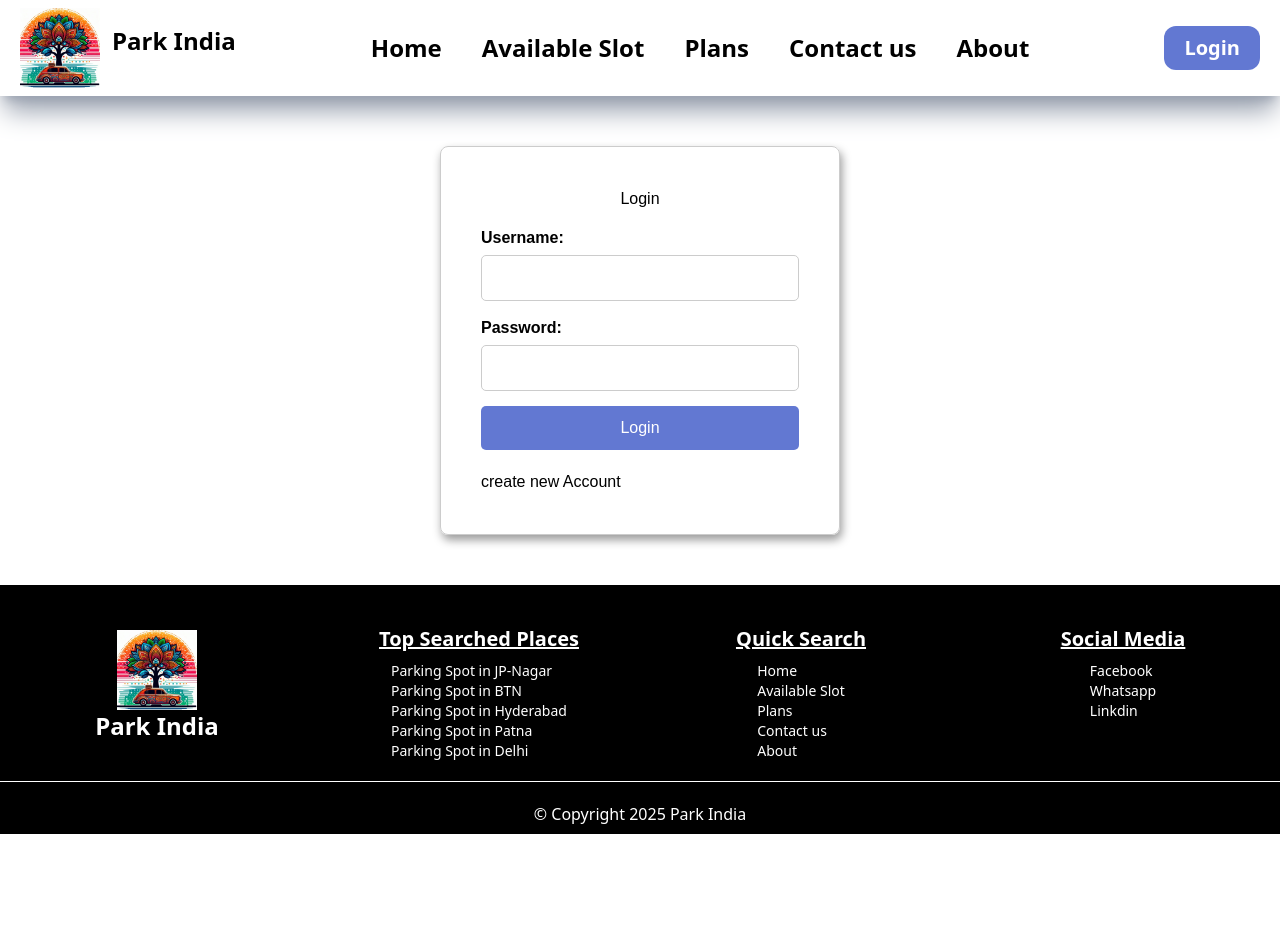
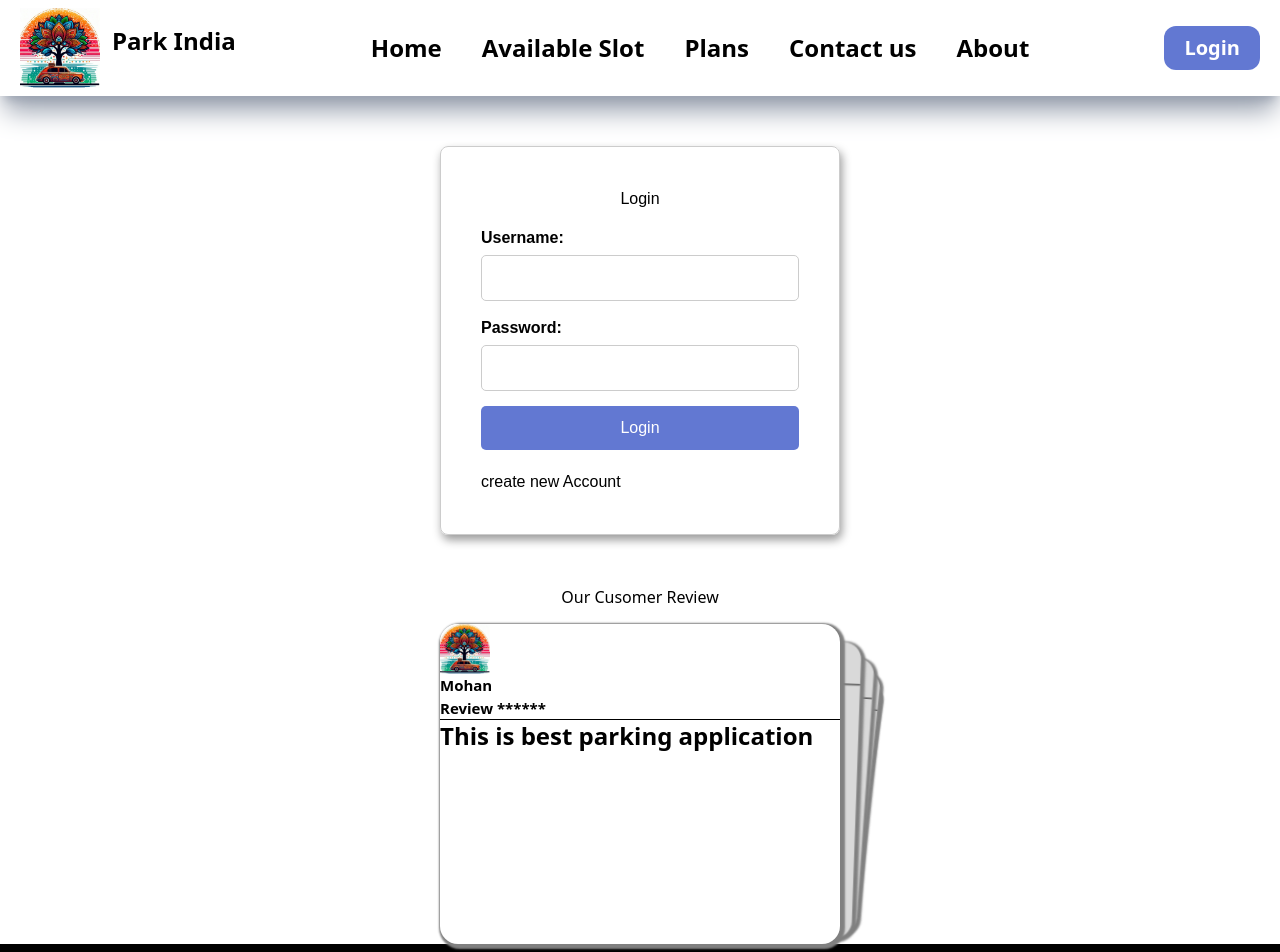
Before and after one commit to Satrudhankumar100/03_Park_India, a React (Vite) app in the folder park-india-ui/: page /login in a window 1280 px wide. Shown: the top 952 px of the page. Before the commit the page ends 834 px from the top, so only its background shows below. Built offline with nearby package versions, Linux system fonts and the light colour scheme.

Commit message:
review card created

```diff
--- a/park-india-ui/package.json
+++ b/park-india-ui/package.json
@@ -19,6 +19,7 @@
     "react-dom": "^19.0.0",
     "react-icons": "^5.5.0",
     "react-router-dom": "^7.3.0",
+    "swiper": "^11.2.6",
     "tailwindcss": "^4.0.14"
   },
   "devDependencies": {
--- a/park-india-ui/src/App.jsx
+++ b/park-india-ui/src/App.jsx
@@ -5,6 +5,7 @@ import Header from './components/Header/Header'
 import Footer from './components/Footer'
 import Signup from './components/SignUp/Signup'
 import { Route, Routes } from 'react-router-dom'
+import CustomerReview from './components/bookslot/CustomerReview'
 
 function App() {
   const [count, setCount] = useState(0)
@@ -18,10 +19,11 @@ function App() {
               <Route path="/login" element={<Login/>}/>
 
 
+
             </Routes>
 
 
-
+        <CustomerReview/>
       <Footer />
     </>
   )
--- a/park-india-ui/src/components/Login/Login.jsx
+++ b/park-india-ui/src/components/Login/Login.jsx
@@ -21,7 +21,7 @@ const Login = () => {
         </div>
         <button type="submit">Login</button>
 
-        <Link>create new Account</Link>
+        <Link to="/signup">create new Account</Link>
       </form>
     </div>
   );
--- /dev/null
+++ b/park-india-ui/src/components/bookslot/CustomerReview.css
@@ -0,0 +1,20 @@
+
+  .swiper {
+    width: 400px;
+    height: 320px;
+  }
+
+  .swiper-slide {
+    display: flex;
+    align-items: center;
+    justify-content: center;
+    border-radius: 18px;
+    font-size: 15px;
+    font-weight: bold;
+    color:black;
+    box-shadow: 2px 2px 2px 3px gray;
+  }
+
+  .swiper-slide{
+    background-color: white;
+  }
--- a/park-india-ui/src/components/bookslot/CustomerReview.jsx
+++ b/park-india-ui/src/components/bookslot/CustomerReview.jsx
@@ -0,0 +1,91 @@
+import React from "react";
+import { Swiper, SwiperSlide } from "swiper/react";
+import { EffectCards } from "swiper/modules";
+import "./CustomerReview.css"; // Fixed the import
+import "swiper/css"; // Added Swiper core CSS
+import "swiper/css/effect-cards"; // Ensures effect styling
+import CarLogo from "../../assets/CarLogo.jpg";
+
+const CustomerReview = () => {
+  return ( // Added return statement
+    <div>
+      <h2>Our Cusomer Review</h2>
+      <Swiper
+        effect={"cards"}
+        grabCursor={true}
+        modules={[EffectCards]}
+        className="mySwiper"
+      >
+        <SwiperSlide>
+            <div className="review-card">
+                <div className="review-header flex">
+                <img src={CarLogo} alt="Car Logo" width={50} />
+
+                </div>
+                <div>
+                    <h3>Mohan</h3>
+                    <p>Review ******</p>
+                </div>
+                <hr />
+                <p className="text-2xl">This is best parking application</p>
+            </div>
+        </SwiperSlide>
+        <SwiperSlide>
+            <div className="review-card">
+                <div className="review-header">
+                    <img src="" alt="" />
+                </div>
+                <div>
+                    <h3>Krishan</h3>
+                    <p>Review ******</p>
+                </div>
+                <hr />
+                <p>This is best parking application</p>
+            </div>
+        </SwiperSlide>
+        <SwiperSlide>
+            <div className="review-card">
+                <div className="review-header">
+                    <img src="" alt="" />
+                </div>
+                <div>
+                    <h3>Muskan</h3>
+                    <p>Review ******</p>
+                </div>
+                <hr />
+                <p>This is best parking application</p>
+            </div>
+        </SwiperSlide>
+        <SwiperSlide>
+            <div className="review-card">
+                <div className="review-header">
+                    <img src="" alt="" />
+                </div>
+                <div>
+                    <h3>Nehru</h3>
+                    <p>Review ******</p>
+                </div>
+                <hr />
+                <p>This is best parking application</p>
+            </div>
+        </SwiperSlide>
+        <SwiperSlide>
+            <div className="review-card">
+                <div className="review-header">
+                    <img src="" alt="" />
+                </div>
+                <div>
+                    <h3>Raj Malhotra</h3>
+                    <p>Review ******</p>
+                </div>
+                <hr />
+                <p>This is best parking application</p>
+            </div>
+        </SwiperSlide>
+
+      </Swiper>
+    </div>
+  );
+};
+
+export default CustomerReview;
```
Also changed, not shown: 1 other file (tests, documents, lock files or other folders).
